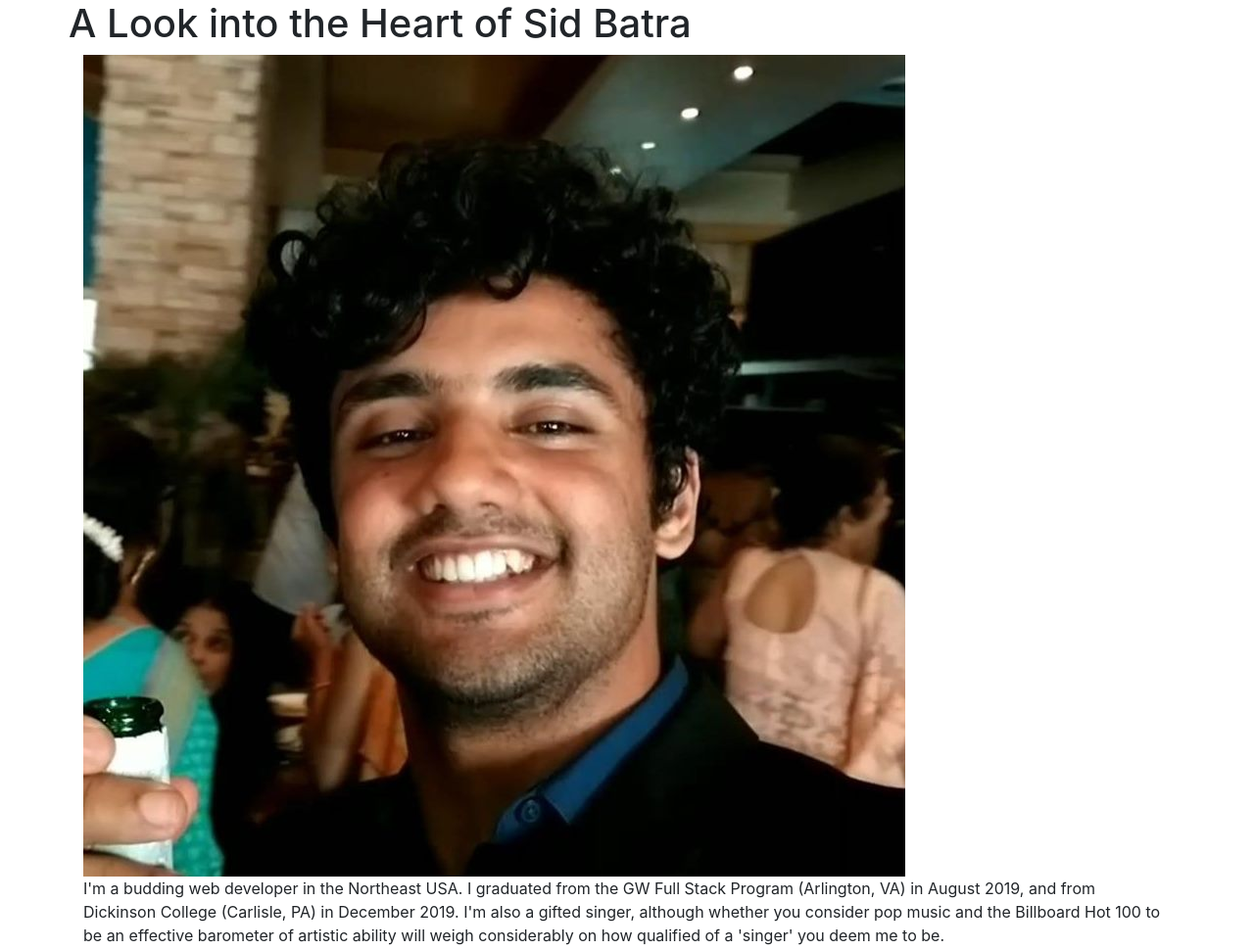
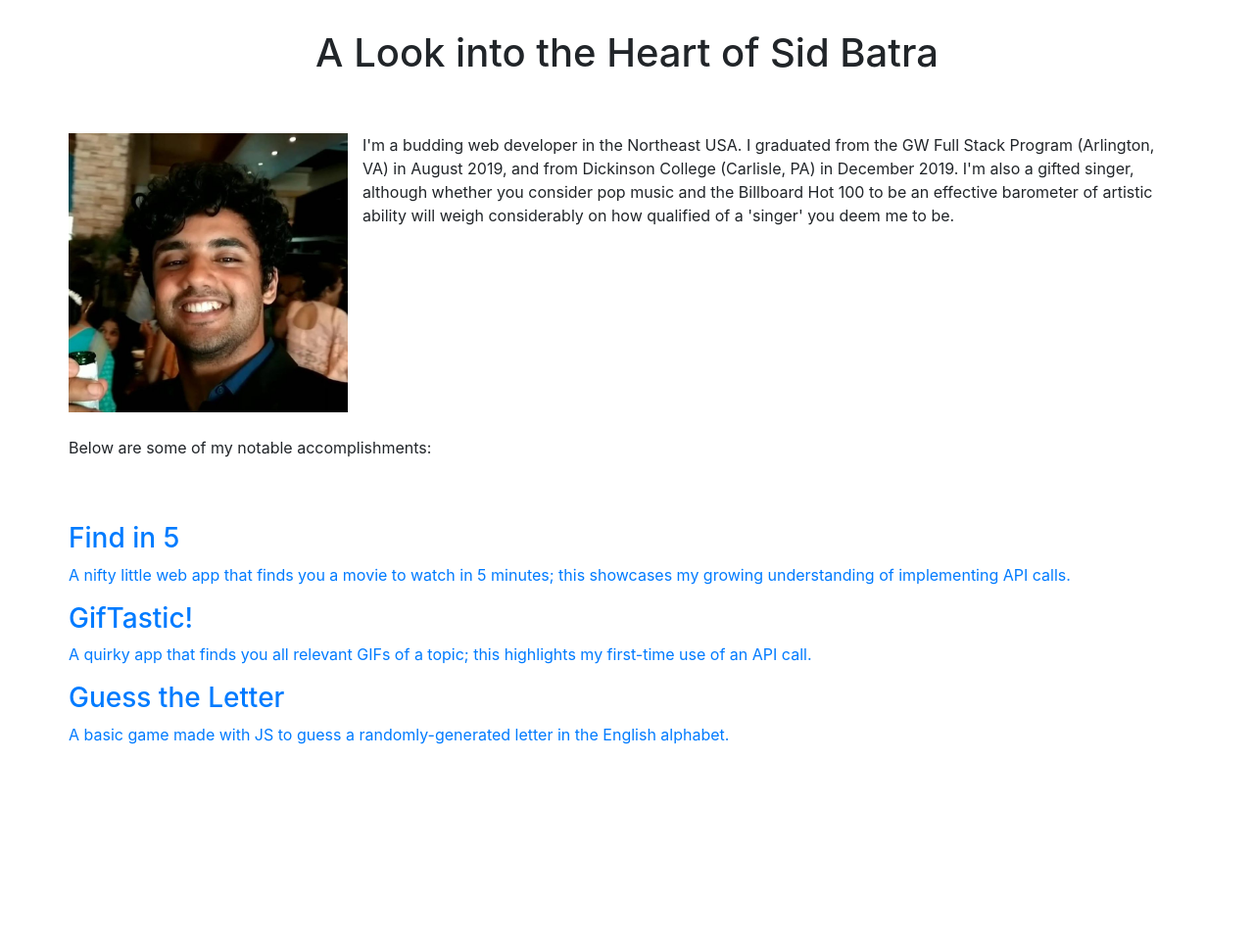
Before and after one commit to siddhubatra/Bootstrap-Portfolio, a plain HTML site: page index.html in a window 1280 px wide. Shown: the top 970 px of the page at 98% size. After the commit the page ends 800 px from the top, so only its background shows below. Drawn offline with nearby package versions, Linux system fonts and the light colour scheme.

Commit message:
updated index

```diff
--- a/index.html
+++ b/index.html
@@ -23,12 +23,12 @@
 <body>
 
   <div class="container">
+    <h1 class="text-center" style="padding: 30px 0px 50px 0px">A Look into the Heart of Sid Batra</h1>
     <div class="row">
-      <h1>A Look into the Heart of Sid Batra</h1>
-    </div>
-    <div class="row">
+      <div class="col-3" style="padding: 0px">
+        <img src="sid pic.jpg" alt="sid's pic" style="max-width: 100%" />
+      </div>
       <div class="col">
-        <img src="sid pic.jpg" alt="sid's pic" />
         <p>
           I'm a budding web developer in the Northeast USA. I graduated from the GW Full Stack Program (Arlington, VA)
           in
@@ -36,11 +36,16 @@
           whether you consider pop music and the Billboard Hot 100 to be an effective barometer of artistic ability will
           weigh considerably on how qualified of a 'singer' you deem me to be.
         </p>
-        <p>Below are some of my notable accomplishments:</p>
+
       </div>
 
-
     </div>
+    <br>
+    <div>
+      <p class="row">Below are some of my notable accomplishments:</p>
+    </div>
+    <br>
+    <br>
     <div class="row">
       <a href="https://thesidbatra.github.io/findinfive/" target="_blank">
         <h3>Find in 5</h3>
```
